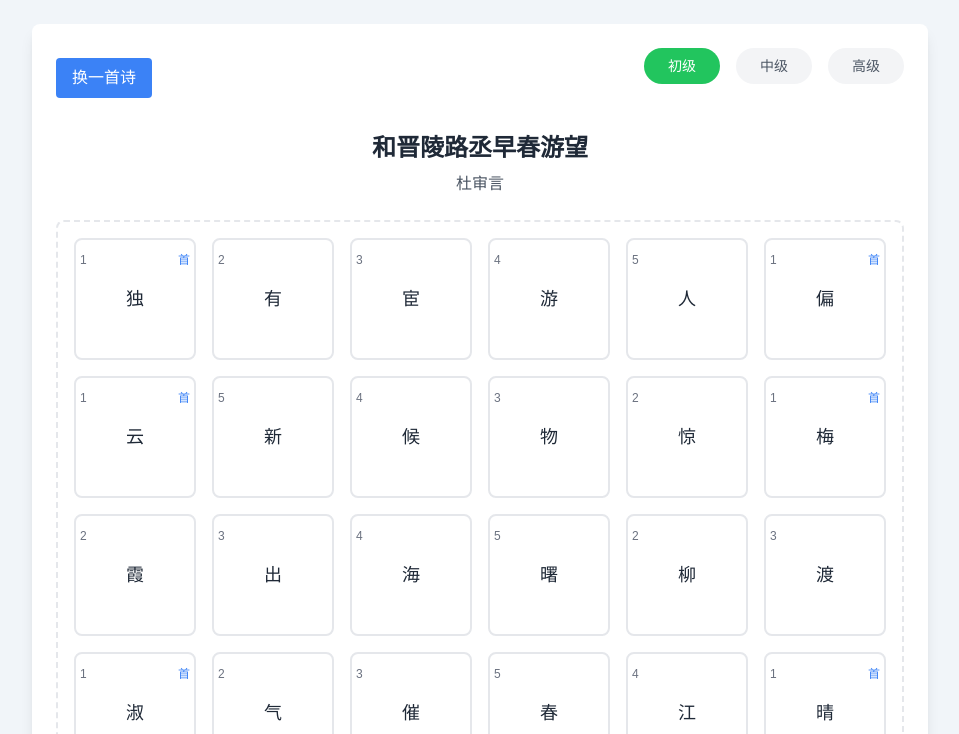
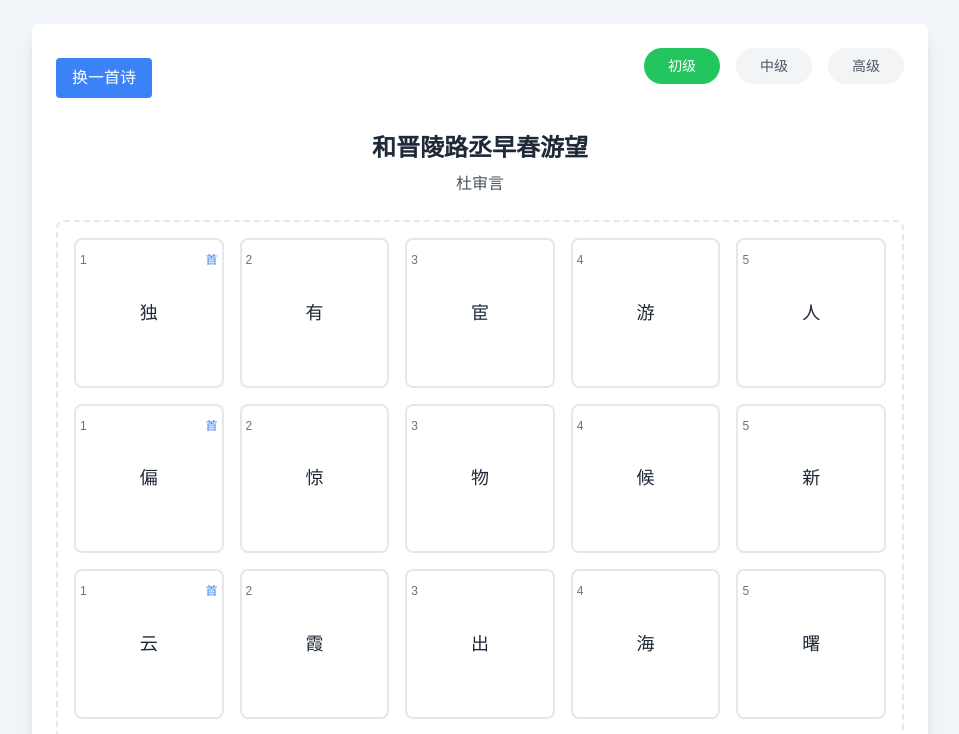
Before and after one commit to fanghaotao/scllk, a Next.js app: page / in a window 1280 px wide. Shown: the top 734 px of the page, without its empty margins (160-1119 px from the left). Built offline with nearby package versions, Linux system fonts and the light colour scheme.

Commit message:
fix:修复移动端的滑动bug

```diff
--- a/app/WordGame.client.tsx
+++ b/app/WordGame.client.tsx
@@ -386,48 +386,46 @@ const WordGame = () => {
 
   const handleTouchMove = (e: TouchEvent) => {
     if (!isDragging || !gameAreaRef.current) return
-    e.preventDefault() // 防止页面滚动
+    e.preventDefault()
 
     const touch = e.touches[0]
     const gameArea = gameAreaRef.current
     const gameAreaRect = gameArea.getBoundingClientRect()
 
-    // 获取触摸点相对于游戏区域的坐标
     const x = touch.clientX - gameAreaRect.left
     const y = touch.clientY - gameAreaRect.top
 
-    // 找到最近的卡片
-    const cards = gameArea.getElementsByClassName('word-card')
-    let closestCard: Element | null = null
+    const touchRadius = window.innerWidth < 640 ? 30 : 20
+
     let minDistance = Infinity
     let closestIndex = -1
 
-    Array.from(cards).forEach((card, index) => {
-      const cardRect = card.getBoundingClientRect()
+    gridLayout.grid.flat().forEach((cell, index) => {
+      if (!cell || usedCards.has(index)) return
+
+      const cardElement = document.getElementById(`card-${index}`)
+      if (!cardElement) return
+
+      const cardRect = cardElement.getBoundingClientRect()
       const cardCenterX = cardRect.left + cardRect.width / 2 - gameAreaRect.left
       const cardCenterY = cardRect.top + cardRect.height / 2 - gameAreaRect.top
 
       const distance = Math.sqrt(
-        Math.pow(x - cardCenterX, 2) +
-        Math.pow(y - cardCenterY, 2)
+        Math.pow(x - cardCenterX, 2) + Math.pow(y - cardCenterY, 2)
       )
 
-      if (distance < minDistance && !usedCards.has(index)) {
+      if (distance < touchRadius && distance < minDistance) {
         minDistance = distance
-        closestCard = card
         closestIndex = index
       }
     })
 
-    // 如果找到最近的卡片且在有效距离内
-    if (closestCard && minDistance < 50) { // 50px 的触发距离
+    if (closestIndex !== -1) {
       const lastIndex = currentPath[currentPath.length - 1]
-      if (
-        closestIndex !== lastIndex &&
-        !currentPath.includes(closestIndex) &&
-        (!lastIndex || arePositionsAdjacent(lastIndex, closestIndex))
-      ) {
-        setCurrentPath(prev => [...prev, closestIndex])
+      if (lastIndex !== closestIndex && isAdjacent(lastIndex, closestIndex)) {
+        if (!currentPath.includes(closestIndex)) {
+          setCurrentPath([...currentPath, closestIndex])
+        }
       }
     }
   }
@@ -447,6 +445,28 @@ const WordGame = () => {
 
     setCurrentPath([])
     setIsDragging(false)
+  }
+
+  // 添加 isAdjacent 函数
+  const isAdjacent = (index1: number, index2: number) => {
+    if (index1 === -1 || index2 === -1) return false
+
+    const [row1, col1] = indexToGridPosition(index1, gridLayout.cols)
+    const [row2, col2] = indexToGridPosition(index2, gridLayout.cols)
+
+    // 计算行列差值的绝对值
+    const rowDiff = Math.abs(row1 - row2)
+    const colDiff = Math.abs(col1 - col2)
+
+    // 判断是否相邻（包括斜向）
+    return rowDiff <= 1 && colDiff <= 1
+  }
+
+  // indexToGridPosition 函数（如果还没有的话）
+  const indexToGridPosition = (index: number, cols: number): [number, number] => {
+    const row = Math.floor(index / cols)
+    const col = index % cols
+    return [row, col]
   }
 
   if (loading) {
--- a/app/types/game.ts
+++ b/app/types/game.ts
@@ -31,3 +31,8 @@ export interface GameStats {
   score: number
   completedGroups: Set<number>
 }
+
+export interface Point {
+  x: number
+  y: number
+}
--- a/app/utils/gridUtils.ts
+++ b/app/utils/gridUtils.ts
@@ -14,18 +14,20 @@ export const calculateOptimalGrid = (words: WordGroup[]): GridLayout => {
   }
 
   const getGridDimensions = (total: number) => {
-    const sqrt = Math.sqrt(total)
-    const rows = Math.ceil(sqrt)
-    const cols = Math.ceil(total / rows)
-    return { rows, cols }
+    const isMobile = typeof window !== 'undefined' ? window.innerWidth < 640 : false
+    const maxCols = isMobile ? 4 : 5
+    const minCols = 3
+    const cols = Math.max(minCols, Math.min(maxCols, Math.ceil(Math.sqrt(total))))
+    const rows = Math.ceil(total / cols)
+    return { rows, cols, isMobile }
   }
 
-  const { rows: initialRows, cols } = getGridDimensions(totalWords)
+  const { rows: initialRows, cols, isMobile } = getGridDimensions(totalWords)
 
-  const grid: (WordGroup | null)[][] = []
-  for (let i = 0; i < initialRows; i++) {
-    grid[i] = Array(cols).fill(null)
-  }
+  const grid: (WordGroup | null)[][] = Array.from(
+    { length: initialRows + 1 },
+    () => Array(cols).fill(null)
+  )
 
   const groupedWords = words.reduce((acc, word) => {
     if (!acc[word.groupId]) {
@@ -34,6 +36,10 @@ export const calculateOptimalGrid = (words: WordGroup[]): GridLayout => {
     acc[word.groupId].push(word)
     return acc
   }, {} as Record<number, WordGroup[]>)
+
+  Object.values(groupedWords).forEach(group => {
+    group.sort((a, b) => a.orderInGroup - b.orderInGroup)
+  })
 
   let currentRow = 0
   let currentCol = 0
@@ -44,16 +50,13 @@ export const calculateOptimalGrid = (words: WordGroup[]): GridLayout => {
       currentCol = 0
     }
 
-    if (currentRow >= grid.length) {
-      const newRow = Array(cols).fill(null)
-      grid.push(newRow)
+    while (currentRow >= grid.length) {
+      grid.push(Array(cols).fill(null))
     }
 
     group.forEach(word => {
-      if (currentRow < grid.length && currentCol < cols) {
-        grid[currentRow][currentCol] = word
-        currentCol++
-      }
+      grid[currentRow][currentCol] = word
+      currentCol++
     })
 
     currentCol++
@@ -63,9 +66,19 @@ export const calculateOptimalGrid = (words: WordGroup[]): GridLayout => {
     }
   })
 
+  const finalGrid = grid.map(row => {
+    const newRow = Array(cols).fill(null)
+    row.forEach((cell, index) => {
+      if (index < cols) {
+        newRow[index] = cell
+      }
+    })
+    return newRow
+  })
+
   return {
-    grid,
-    rows: grid.length,
+    grid: finalGrid,
+    rows: finalGrid.length,
     cols
   }
 }
```
